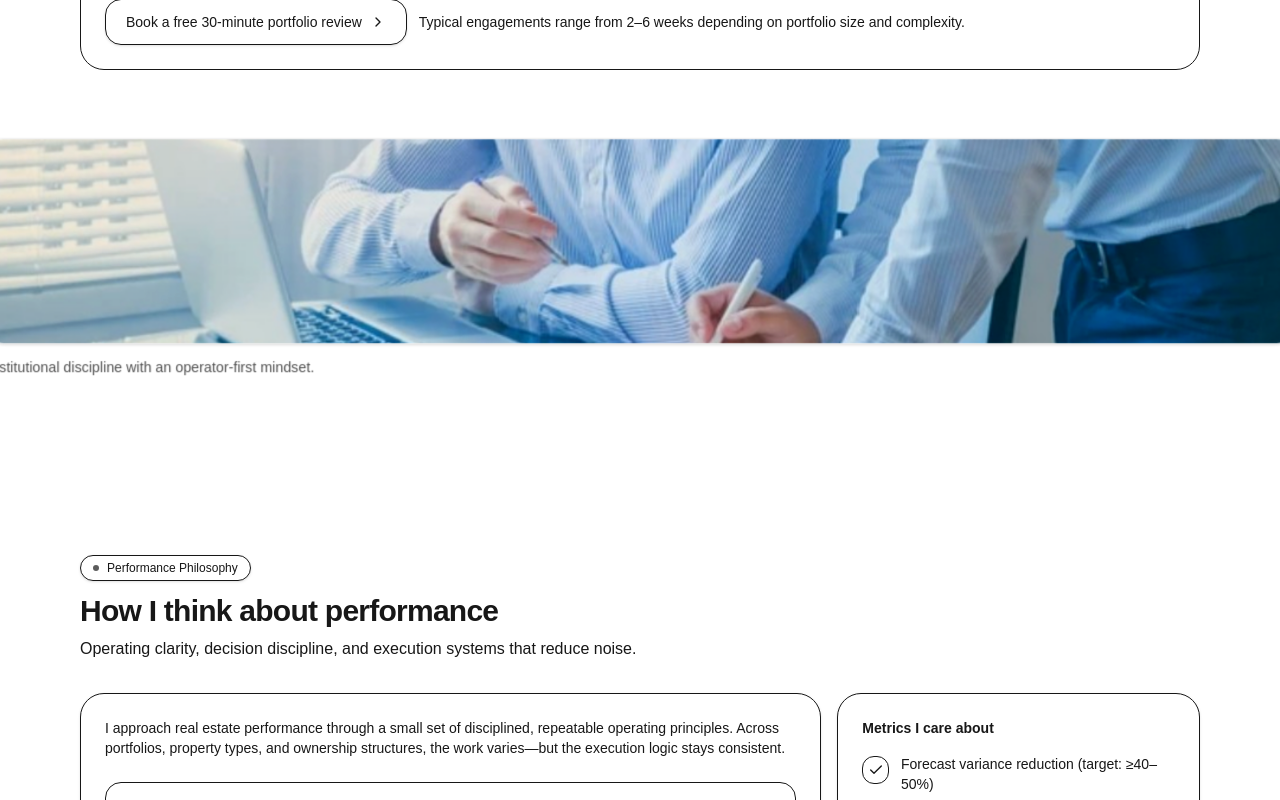
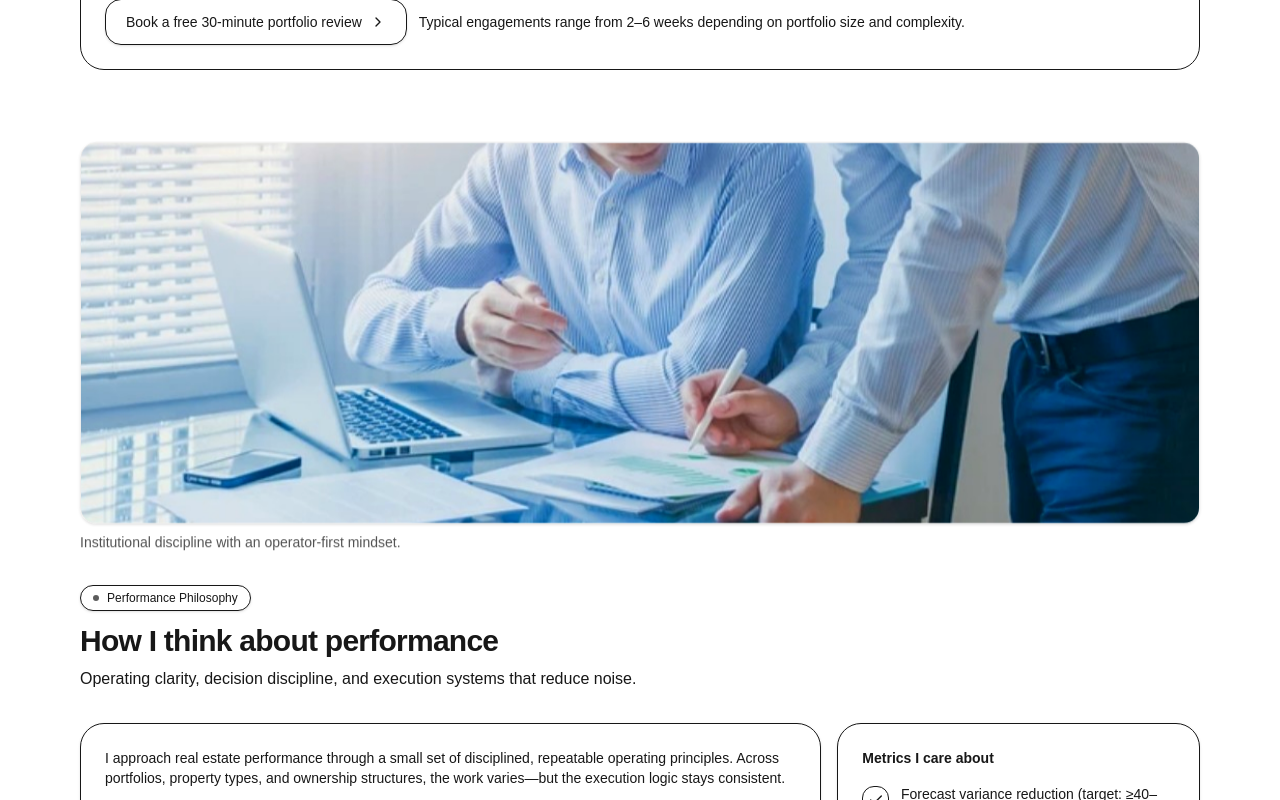
Before and after one commit to BK14782/brian-killian-consulting, a Next.js app: page / in a window 1280 px wide. Shown: the part 1360-2160 px from the top of the page. Built offline with nearby package versions, Linux system fonts and the light colour scheme.

Commit message:
fix nammer width

```diff
--- a/src/components/BannerImage.tsx
+++ b/src/components/BannerImage.tsx
@@ -9,7 +9,7 @@ type BannerImageProps = {
   priority?: boolean;
   height?: number;
   caption?: string;
-  className?: string;
+  className?: string; // applied to the <Image />
 };
 
 export default function BannerImage({
@@ -31,7 +31,7 @@ export default function BannerImage({
       ([entry]) => {
         if (entry.isIntersecting) {
           setVisible(true);
-          obs.disconnect();
+          obs.disconnect(); // animate once
         }
       },
       { threshold: 0.2, rootMargin: "80px 0px" }
@@ -45,9 +45,10 @@ export default function BannerImage({
     <div
       ref={ref}
       className={[
-        "mb-0 transition-all duration-700 ease-out will-change-transform",
+        "mx-auto max-w-6xl px-4", // keeps it aligned with the rest of the site
+        "mb-0", // no extra space BELOW the banner
+        "transition-all duration-700 ease-out will-change-transform",
         visible ? "opacity-100 translate-y-0" : "opacity-0 translate-y-6",
-        className,
       ].join(" ")}
     >
       <div className="relative overflow-hidden rounded-2xl border border-neutral-200/70 shadow-sm">
@@ -58,13 +59,15 @@ export default function BannerImage({
           priority={priority}
           width={1600}
           height={height}
-          className="h-[120px] w-full object-cover sm:h-[160px] md:h-[200px]"
+          className={[
+            "w-full object-cover",
+            "h-[120px] sm:h-[160px] md:h-[200px]", // banner height control
+            className, // your extra filters like saturate/contrast
+          ].join(" ")}
         />
       </div>
 
-      {caption ? (
-        <p className="mt-3 text-sm text-neutral-600">{caption}</p>
-      ) : null}
+      {caption ? <p className="mt-2 text-sm text-neutral-600">{caption}</p> : null}
     </div>
   );
 }
```
